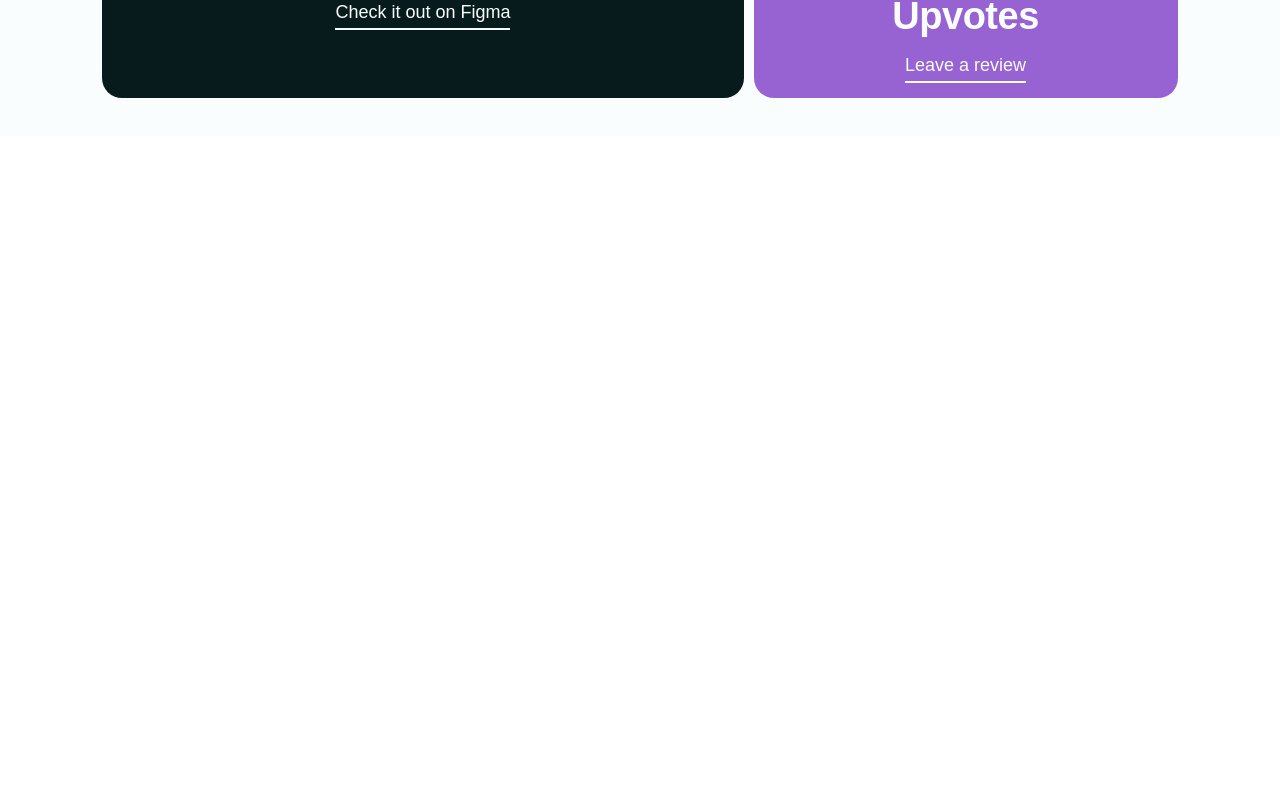
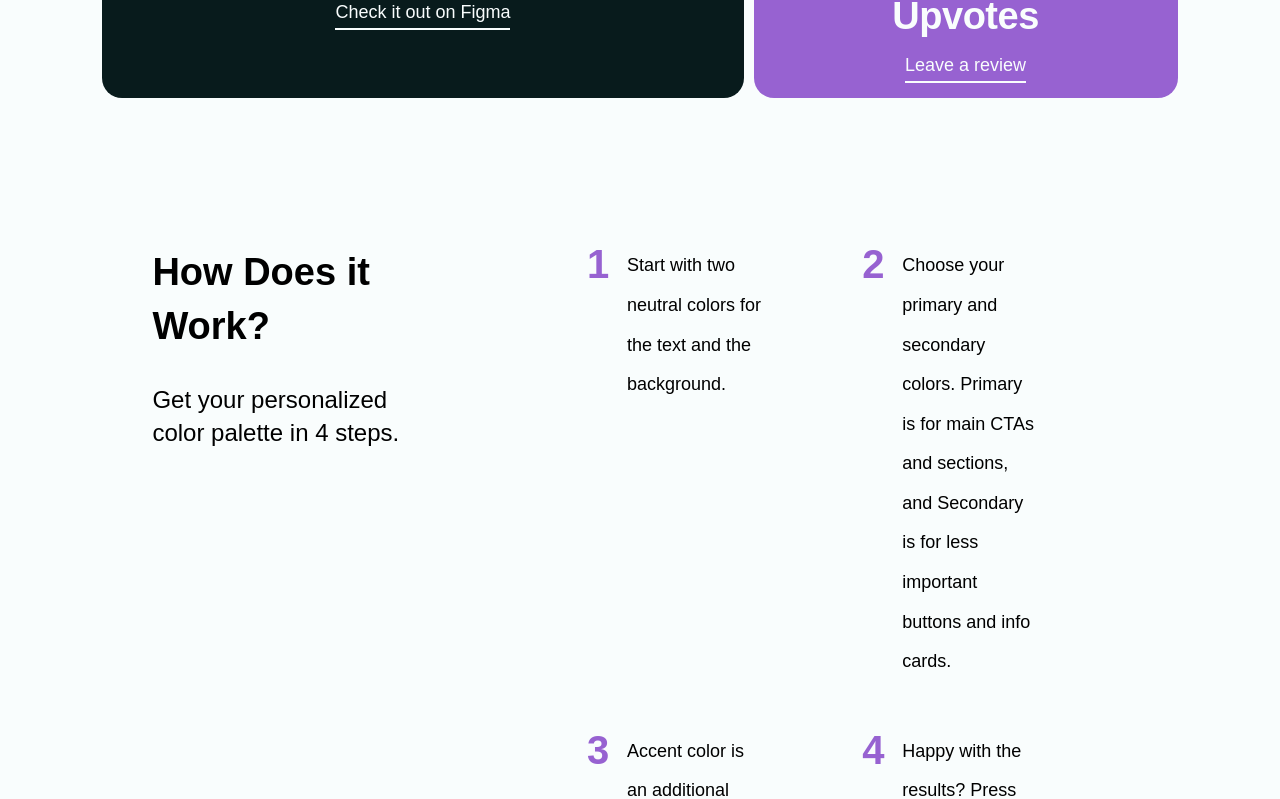
Before and after one commit to eduarf/visualize-colors, a React (Vite) app: page / in a window 1280 px wide. Shown: the part 1998-2797 px from the top of the page. Before the commit the page ends 2134 px from the top, so only its background shows below. Built offline with nearby package versions, Linux system fonts and the light colour scheme; a web font is replaced by a local one.

Commit message:
InfoBox markup, styling

```diff
--- /dev/null
+++ b/src/components/infobox/InfoBox.jsx
@@ -0,0 +1,20 @@
+import styled from "styled-components";
+import InfoBoxLeft from "./comps/InfoBoxLeft";
+import InfoBoxRight from "./comps/InfoBoxRight";
+
+
+const StyledInfoBox = styled.div`
+    margin-bottom: 100rem;
+    padding: 10vh 8vw;
+    display: flex;
+`;
+
+export default function InfoBox() {
+
+  return (
+    <StyledInfoBox>
+      <InfoBoxLeft></InfoBoxLeft>
+      <InfoBoxRight></InfoBoxRight>
+    </StyledInfoBox>
+  )
+}
--- /dev/null
+++ b/src/components/infobox/comps/InfoBoxLeft.jsx
@@ -0,0 +1,27 @@
+import styled from 'styled-components'
+
+const StyledInfoBoxLeft = styled.div`
+    padding: 3rem 5rem;
+    display: flex;
+    flex-direction: column;
+    gap: 3rem;
+`
+const StyledHeader = styled.h3`
+    font-size: 3.8rem;
+    font-weight: 800;
+    width: 70%;
+`;
+const StyledSubtitle = styled.h5`
+    font-size: 2.4rem;
+    font-weight: 500;
+    width: 75%;
+`;
+
+export default function InfoBoxLeft() {
+  return (
+    <StyledInfoBoxLeft>
+      <StyledHeader>How Does it Work?</StyledHeader>
+      <StyledSubtitle>Get your personalized color palette in 4 steps.</StyledSubtitle>
+    </StyledInfoBoxLeft>
+  )
+}
--- /dev/null
+++ b/src/components/infobox/comps/InfoBoxRight.jsx
@@ -0,0 +1,59 @@
+import { nanoid } from "nanoid";
+import styled from "styled-components";
+
+const StyledInfoBoxRight = styled.div`
+    padding: 3rem 5rem;
+    width: 70%;
+    display: flex;
+    flex-wrap: wrap;
+    gap: 5rem;
+`;
+
+const StyledParagraphContainer = styled.div`
+    width: 30%;
+    flex-grow: 2;
+`
+const StyledParagraph = styled.p`
+    width: 60%;
+    line-height: 2.2;
+    font-size: 1.8rem;
+    position: relative;
+    &::before {
+        content: '${props => props.$index}';
+        position: absolute;
+        left: -4rem;
+        top: -1rem;
+        font-size: 4rem;
+        font-weight: 900;
+        color: var(--color-accent);
+    }
+
+`;
+
+export default function InfoBoxRight() {
+  const data = [
+    {
+      id: nanoid(),
+      text: "Start with two neutral colors for the text and the background.",
+    },
+    {
+      id: nanoid(),
+      text: "Choose your primary and secondary colors. Primary is for main CTAs and sections, and Secondary is for less important buttons and info cards.",
+    },
+    {
+      id: nanoid(),
+      text: "Accent color is an additional color. It appears in images, highlights, hyperlinks, boxes, cards, etc.",
+    },
+    {
+      id: nanoid(),
+      text: "Happy with the results? Press on “Export” and choose among different options to export in various formats, like .zip, .png, CSS, SCSS, QR Code, and more.",
+    },
+  ];
+  return <StyledInfoBoxRight>
+    {data.map((item, index) => {
+        return <StyledParagraphContainer key={item.id}>
+            <StyledParagraph $index={index + 1}> {item.text} </StyledParagraph>
+        </StyledParagraphContainer>
+    } )}
+  </StyledInfoBoxRight>;
+}
--- a/src/pages/Home/Home.jsx
+++ b/src/pages/Home/Home.jsx
@@ -6,6 +6,7 @@ import ExportComp from "../../components/export/ExportComp";
 import { useSelector } from "react-redux";
 import WhyColorSelector from "../../components/why/WhyColorSelector";
 import BentoComp from "../../components/bento/BentoComp";
+import InfoBox from "../../components/infobox/InfoBox";
 
 const StyledHome = styled.div`
 position: relative;
@@ -22,6 +23,7 @@ const Home = () => {
     {isExportOpen ?  <ExportComp /> : null}
     <WhyColorSelector />
     <BentoComp />
+    <InfoBox />
   </StyledHome>;
 };
 
```
